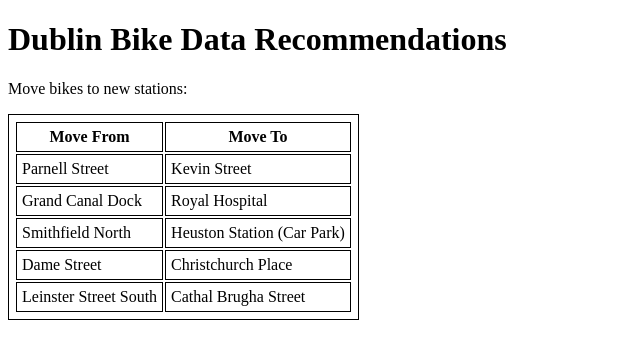
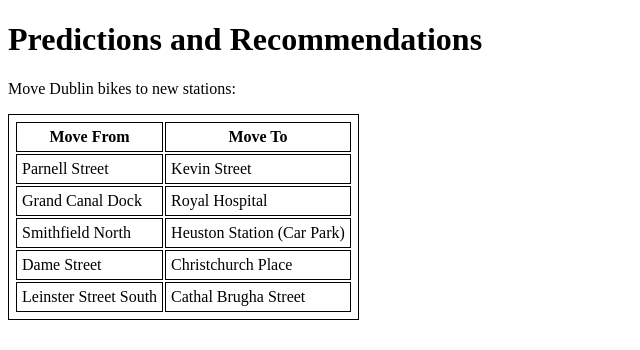
Before and after one commit to akashpatil7/sustainable-city-management-ui, an Angular app in the folder scm-ui/: page /recommendations in a window 1280 px wide. Shown: the top 350 px of the page, without its empty margins (0-640 px from the left). Built offline with nearby package versions, Linux system fonts and the light colour scheme.

Commit message:
update dashboard

```diff
--- a/scm-ui/src/app/recommendation-dashboard/recommendation-dashboard.component.html
+++ b/scm-ui/src/app/recommendation-dashboard/recommendation-dashboard.component.html
@@ -1,6 +1,6 @@
-<h1> Dublin Bike Data Recommendations </h1>
+<h1> Predictions and Recommendations </h1>
 
-<p> Move bikes to new stations: </p>
+<p> Move Dublin bikes to new stations: </p>
 
 <table>
     <tr>
--- a/scm-ui/src/app/trend-analysis-dashboard/trend-analysis-dashboard.component.ts
+++ b/scm-ui/src/app/trend-analysis-dashboard/trend-analysis-dashboard.component.ts
@@ -22,7 +22,6 @@ export class TrendAnalysisDashboardComponent implements OnInit {
       console.log(res);
     });
 
-
   }
 
   // get snapshot of data from assets folder
```
Also changed, not shown: 1 other file (tests, documents, lock files or other folders).
